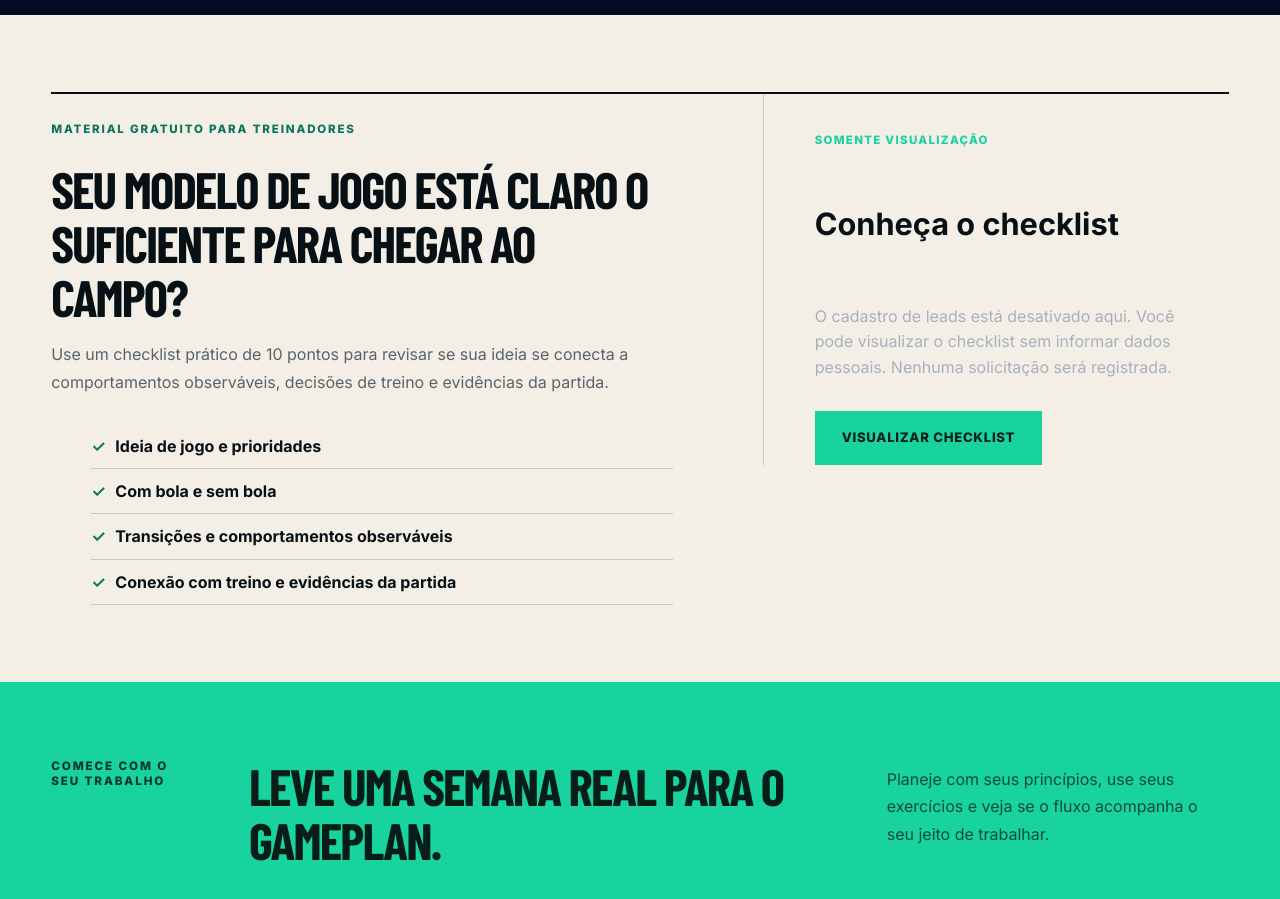
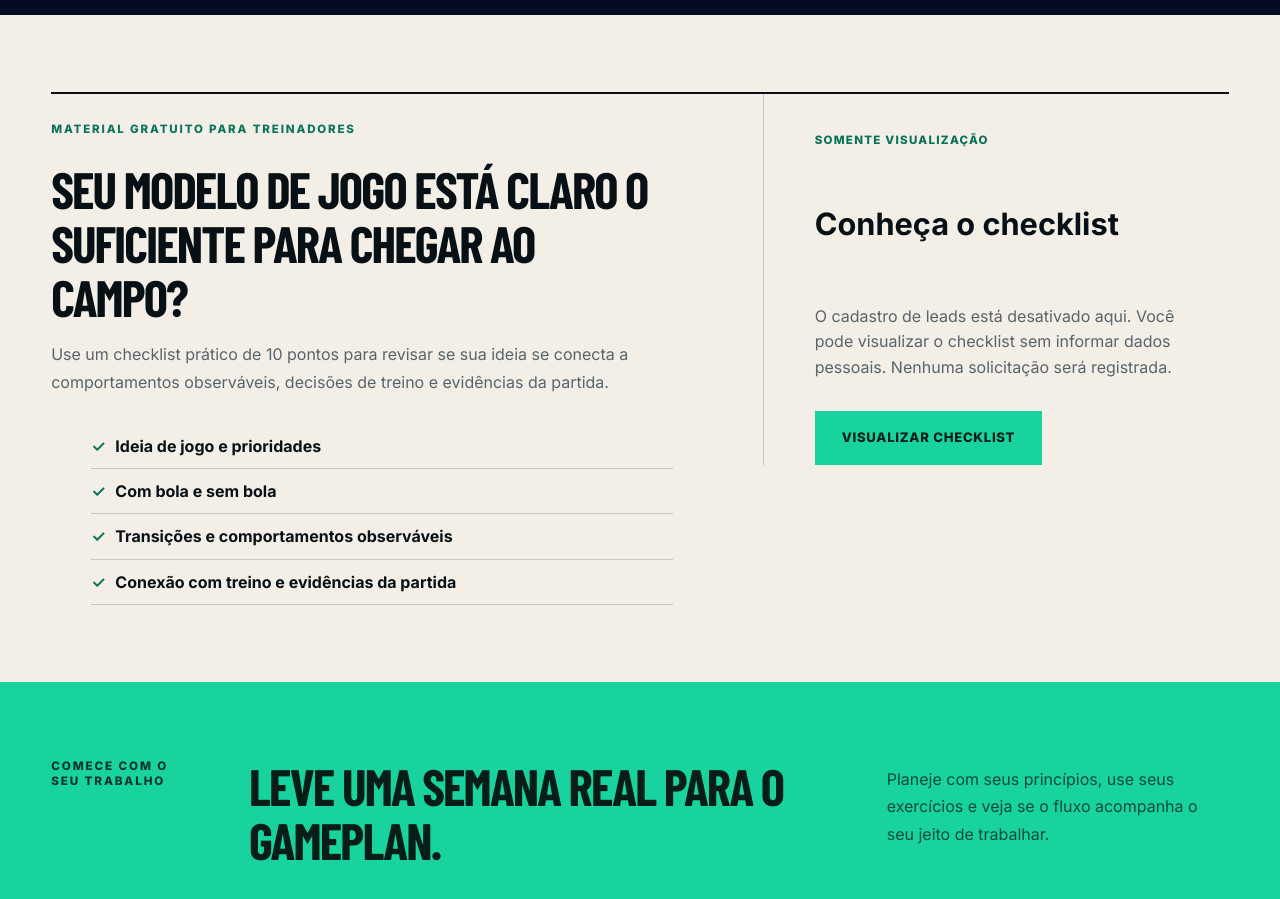
Before and after one commit to rmoniiz/gameplan-landing, a website: page index.html in a window 1280 px wide. Shown: the part 6420-7319 px from the top of the page. Drawn offline with nearby package versions, Linux system fonts and the light colour scheme; a web font is replaced by a local one.

Commit message:
fix(landing): readable preview guidance contrast on paper canvas

```diff
--- a/phase12-lead-capture.css
+++ b/phase12-lead-capture.css
@@ -29,9 +29,9 @@
 .lead-success[hidden]{display:none}
 .lead-preview{display:grid;align-content:center;justify-items:start;gap:14px;min-height:270px}
 .lead-preview[hidden]{display:none}
-.lead-preview-kicker{font-size:.72rem;font-weight:800;letter-spacing:.11em;text-transform:uppercase;color:var(--green)}
+.lead-preview-kicker{font-size:.72rem;font-weight:800;letter-spacing:.11em;text-transform:uppercase;color:#087158}
 .lead-preview h3{font-size:clamp(1.5rem,2.4vw,2rem);line-height:1.2}
-.lead-preview>p:not(.lead-preview-kicker){max-width:390px;color:var(--muted);line-height:1.6}
+.lead-preview>p:not(.lead-preview-kicker){max-width:390px;color:#58636a;line-height:1.6}
 .lead-preview-open{max-width:100%;text-align:center}
 .lead-success-mark{width:52px;height:52px;display:grid;place-items:center;border-radius:50%;background:rgba(25,211,158,.14);color:var(--green);font-size:1.6rem;font-weight:900}
 .lead-success h3{font-size:1.65rem}
```
